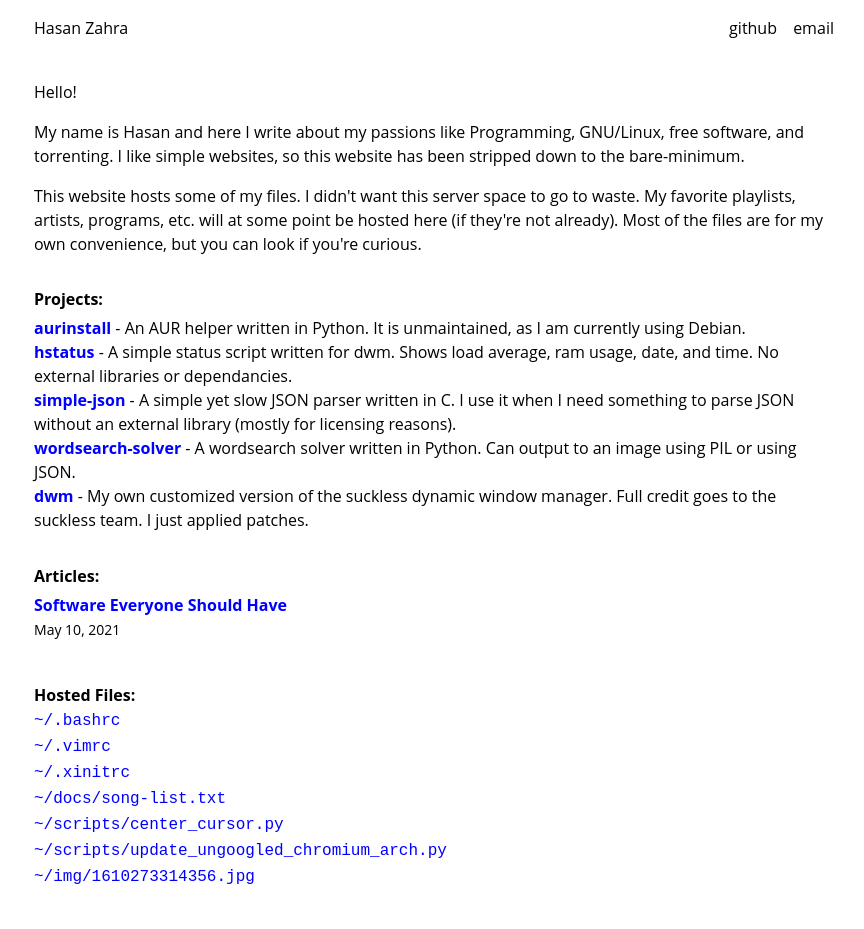
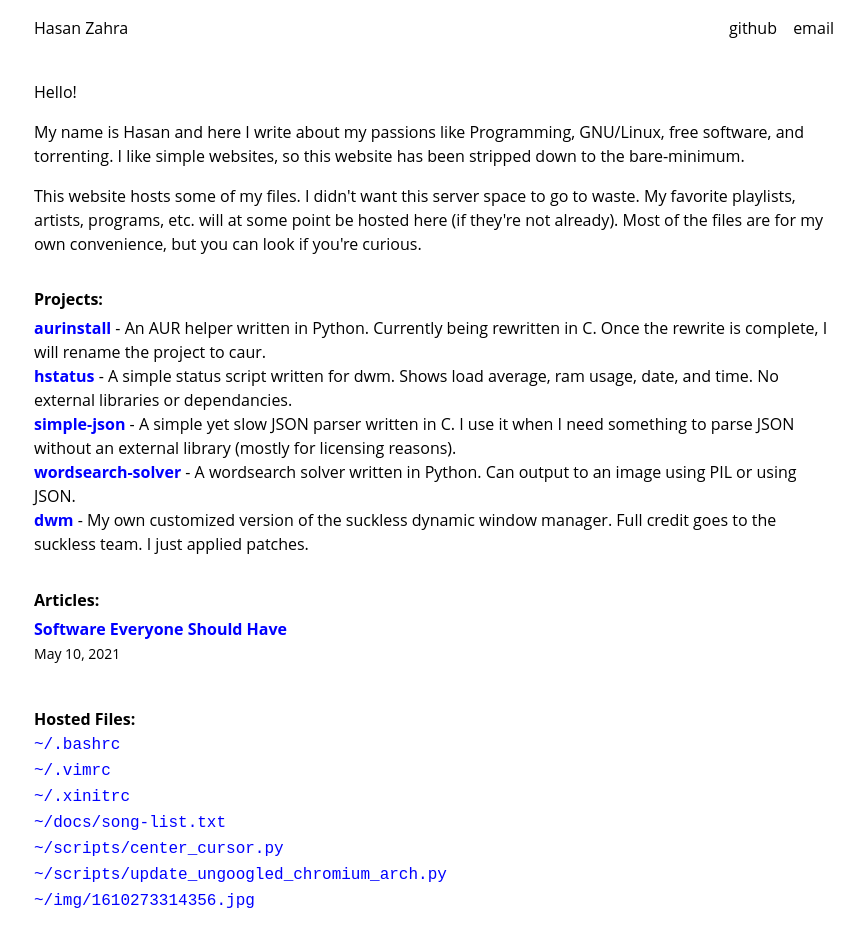
Before and after one commit to prismz/website, a plain HTML site: page index.html in a window 1280 px wide. Shown: the whole page, without its empty margins (206-1070 px from the left). Before the commit the page ends 905 px from the top, so only its background shows below. Drawn offline with Linux system fonts and the light colour scheme.

Commit message:
modified:   index.html 	modified:   media/bashrc.txt

```diff
--- a/index.html
+++ b/index.html
@@ -38,8 +38,7 @@
         <ul class="projects-list">
             <li>
                 <b><a href="https://github.com/hasanqz/aurinstall">aurinstall</a></b> -
-                An AUR helper written in Python. It is unmaintained, as I am
-                currently using Debian.
+                An AUR helper written in Python. Currently being rewritten in C. Once the rewrite is complete, I will rename the project to caur.
             </li>
 
             <li>
```
Also changed, not shown: media/bashrc.txt.
